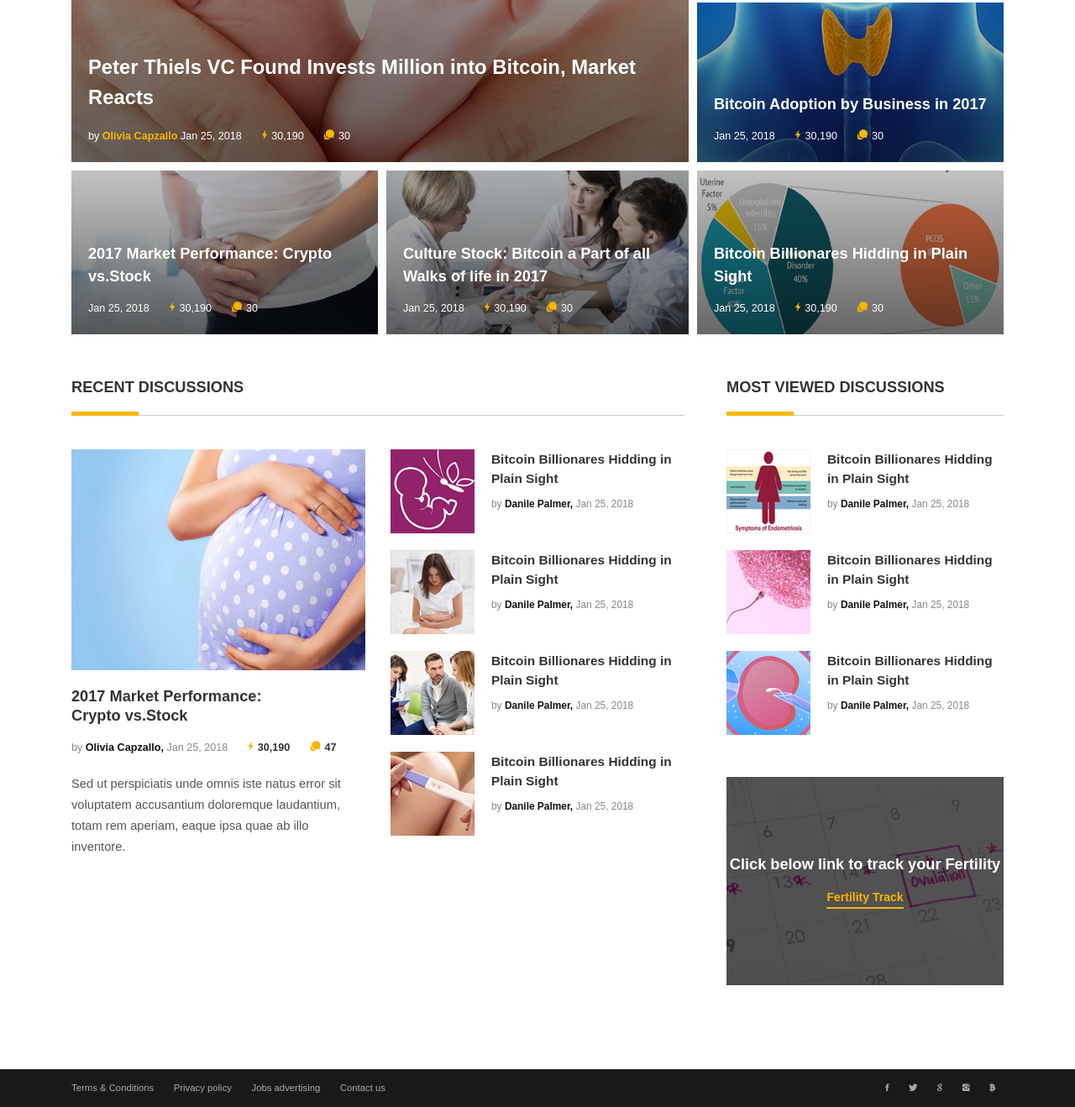
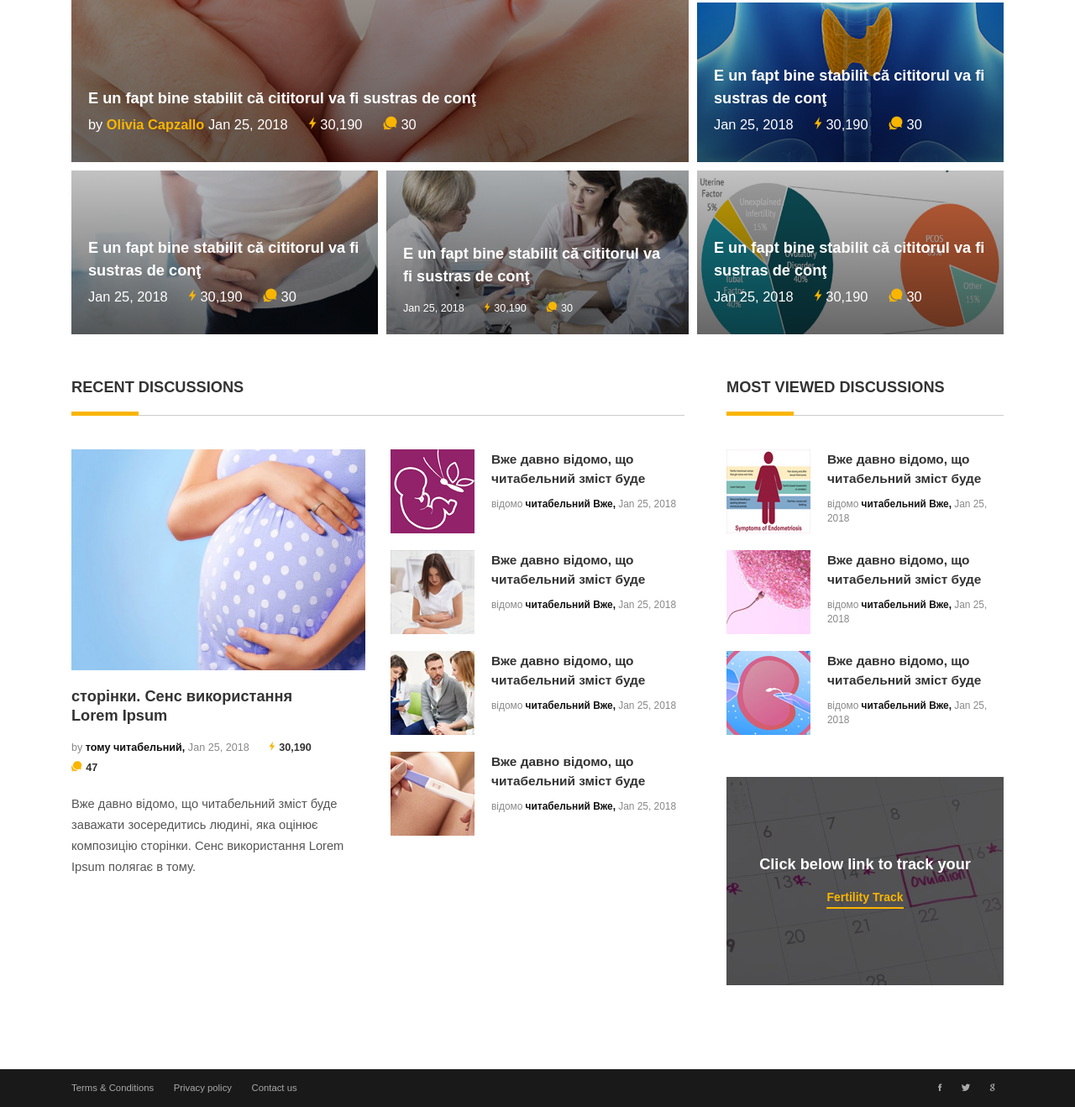
Before and after one commit to hemanth799/fruit_of_fertility, a plain HTML site: page index.html in a window 1280 px wide. Shown: the part 362-1680 px from the top of the page at 84% size. Drawn offline with Linux system fonts and the light colour scheme; files whose address does not match are found by name; a web font is replaced by a local one.

Commit message:
text_mod

```diff
--- a/index.html
+++ b/index.html
@@ -74,8 +74,7 @@
 						<div class="img-bg bg-1 bg-grad-layer-6"></div>
 
 						<div class="abs-blr color-white p-20 bg-sm-color-7">
-							<h3 class="mb-15 mb-sm-5 font-sm-13"><b>Peter Thiels VC Found Invests Million into Bitcoin,
-									Market Reacts</b></h3>
+							<h4 class="mb-10 mb-sm-5"><b>E un fapt bine stabilit că cititorul va fi sustras de conţ</b>
 							<ul class="list-li-mr-20">
 								<li>by <span class="color-primary"><b>Olivia Capzallo</b></span> Jan 25, 2018</li>
 								<li><i class="color-primary mr-5 font-12 ion-ios-bolt"></i>30,190</li>
@@ -94,7 +93,7 @@
 							<div class="img-bg bg-2 bg-grad-layer-6"></div>
 
 							<div class="abs-blr color-white p-20 bg-sm-color-7">
-								<h4 class="mb-10 mb-sm-5"><b>Russians Bisiops Condems Cryptocurrecy</b></h4>
+								<h4 class="mb-10 mb-sm-5"><b>E un fapt bine stabilit că cititorul va fi sustras de conţ</b>
 								<ul class="list-li-mr-20">
 									<li>Jan 25, 2018</li>
 									<li><i class="color-primary mr-5 font-12 ion-ios-bolt"></i>30,190</li>
@@ -111,7 +110,7 @@
 							<div class="img-bg bg-3 bg-grad-layer-6"></div>
 
 							<div class="abs-blr color-white p-20 bg-sm-color-7">
-								<h4 class="mb-10 mb-sm-5"><b>Bitcoin Adoption by Business in 2017</b></h4>
+								<h4 class="mb-10 mb-sm-5"><b>E un fapt bine stabilit că cititorul va fi sustras de conţ</b>
 								<ul class="list-li-mr-20">
 									<li>Jan 25, 2018</li>
 									<li><i class="color-primary mr-5 font-12 ion-ios-bolt"></i>30,190</li>
@@ -134,7 +133,7 @@
 						<div class="img-bg bg-4 bg-grad-layer-6"></div>
 
 						<div class="abs-blr color-white p-20 bg-sm-color-7">
-							<h4 class="mb-10 mb-sm-5"><b>2017 Market Performance: Crypto vs.Stock</b></h4>
+							<h4 class="mb-10 mb-sm-5"><b>E un fapt bine stabilit că cititorul va fi sustras de conţ</b>
 							<ul class="list-li-mr-20">
 								<li>Jan 25, 2018</li>
 								<li><i class="color-primary mr-5 font-12 ion-ios-bolt"></i>30,190</li>
@@ -152,7 +151,7 @@
 						<div class="img-bg bg-5 bg-grad-layer-6"></div>
 
 						<div class="abs-blr color-white p-20 bg-sm-color-7">
-							<h4 class="mb-10 mb-sm-5"><b>Culture Stock: Bitcoin a Part of all Walks of life in 2017</b>
+							<h4 class="mb-10 mb-sm-5"><b>E un fapt bine stabilit că cititorul va fi sustras de conţ</b>
 							</h4>
 							<ul class="list-li-mr-20">
 								<li>Jan 25, 2018</li>
@@ -171,7 +170,7 @@
 						<div class="img-bg bg-6 bg-grad-layer-6"></div>
 
 						<div class="abs-blr color-white p-20 bg-sm-color-7">
-							<h4 class="mb-10 mb-sm-5"><b>Bitcoin Billionares Hidding in Plain Sight</b></h4>
+							<h4 class="mb-10 mb-sm-5"><b>E un fapt bine stabilit că cititorul va fi sustras de conţ</b>
 							<ul class="list-li-mr-20">
 								<li>Jan 25, 2018</li>
 								<li><i class="color-primary mr-5 font-12 ion-ios-bolt"></i>30,190</li>
@@ -197,52 +196,52 @@
 
 						<div class="col-sm-6">
 							<img src="images/recent-news-1-600x450.jpg" alt="">
-							<h4 class="pt-20"><a href="#"><b>2017 Market Performance: <br />Crypto vs.Stock</b></a></h4>
+							<h4 class="pt-20"><a href="#"><b>сторінки. Сенс використання  <br />Lorem Ipsum</b></a></h4>
 							<ul class="list-li-mr-20 pt-10 pb-20">
-								<li class="color-lite-black">by <a href="#" class="color-black"><b>Olivia
-											Capzallo,</b></a>
+								<li class="color-lite-black">by <a href="#" class="color-black"><b>тому
+									читабельний,</b></a>
 									Jan 25, 2018</li>
 								<li><i class="color-primary mr-5 font-12 ion-ios-bolt"></i><b>30,190</b></li>
 								<li><i class="color-primary mr-5 font-12 ion-chatbubbles"></i><b>47</b></li>
 							</ul>
-							<p>Sed ut perspiciatis unde omnis iste natus error sit voluptatem accusantium
-								doloremque laudantium, totam rem aperiam, eaque ipsa quae ab illo inventore.</p>
+							<p>Вже давно відомо, що читабельний зміст буде заважати зосередитись людині,
+								яка оцінює композицію сторінки. Сенс використання Lorem Ipsum полягає в тому.</p>
 						</div><!-- col-sm-6 -->
 
 						<div class="col-sm-6">
 							<a class="oflow-hidden pos-relative mb-20 dplay-block" href="#">
 								<div class="wh-100x abs-tlr"><img src="images/polular-1-100x100.jpg" alt=""></div>
 								<div class="ml-120 min-h-100x">
-									<h5><b>Bitcoin Billionares Hidding in Plain Sight</b></h5>
-									<h6 class="color-lite-black pt-10">by <span class="color-black"><b>Danile
-												Palmer,</b></span> Jan 25, 2018</h6>
+									<h5><b>Вже давно відомо, що читабельний зміст буде</b></h5>
+									<h6 class="color-lite-black pt-10">відомо <span class="color-black"><b>читабельний
+										Вже,</b></span> Jan 25, 2018</h6>
 								</div>
 							</a><!-- oflow-hidden -->
 
 							<a class="oflow-hidden pos-relative mb-20 dplay-block" href="#">
 								<div class="wh-100x abs-tlr"><img src="images/polular-2-100x100.jpg" alt=""></div>
 								<div class="ml-120 min-h-100x">
-									<h5><b>Bitcoin Billionares Hidding in Plain Sight</b></h5>
-									<h6 class="color-lite-black pt-10">by <span class="color-black"><b>Danile
-												Palmer,</b></span> Jan 25, 2018</h6>
+									<h5><b>Вже давно відомо, що читабельний зміст буде</b></h5>
+									<h6 class="color-lite-black pt-10">відомо <span class="color-black"><b>читабельний
+										Вже,</b></span> Jan 25, 2018</h6>
 								</div>
 							</a><!-- oflow-hidden -->
 
 							<a class="oflow-hidden pos-relative mb-20 dplay-block" href="#">
 								<div class="wh-100x abs-tlr"><img src="images/polular-3-100x100.jpg" alt=""></div>
 								<div class="ml-120 min-h-100x">
-									<h5><b>Bitcoin Billionares Hidding in Plain Sight</b></h5>
-									<h6 class="color-lite-black pt-10">by <span class="color-black"><b>Danile
-												Palmer,</b></span> Jan 25, 2018</h6>
+									<h5><b>Вже давно відомо, що читабельний зміст буде</b></h5>
+									<h6 class="color-lite-black pt-10">відомо <span class="color-black"><b>читабельний
+										Вже,</b></span> Jan 25, 2018</h6>
 								</div>
 							</a><!-- oflow-hidden -->
 
 							<a class="oflow-hidden pos-relative mb-20 dplay-block" href="#">
 								<div class="wh-100x abs-tlr"><img src="images/polular-4-100x100.jpg" alt=""></div>
 								<div class="ml-120 min-h-100x">
-									<h5><b>Bitcoin Billionares Hidding in Plain Sight</b></h5>
-									<h6 class="color-lite-black pt-10">by <span class="color-black"><b>Danile
-												Palmer,</b></span> Jan 25, 2018</h6>
+									<h5><b>Вже давно відомо, що читабельний зміст буде</b></h5>
+									<h6 class="color-lite-black pt-10">відомо <span class="color-black"><b>читабельний
+										Вже,</b></span> Jan 25, 2018</h6>
 								</div>
 							</a><!-- oflow-hidden -->
 						</div><!-- col-sm-6 -->
@@ -262,27 +261,27 @@
 							<a class="oflow-hidden pos-relative mb-20 dplay-block" href="#">
 								<div class="wh-100x abs-tlr"><img src="images/polular-1-100x100_1.jpg" alt=""></div>
 								<div class="ml-120 min-h-100x">
-									<h5><b>Bitcoin Billionares Hidding in Plain Sight</b></h5>
-									<h6 class="color-lite-black pt-10">by <span class="color-black"><b>Danile
-												Palmer,</b></span> Jan 25, 2018</h6>
+									<h5><b>Вже давно відомо, що читабельний зміст буде</b></h5>
+									<h6 class="color-lite-black pt-10">відомо <span class="color-black"><b>читабельний
+										Вже,</b></span> Jan 25, 2018</h6>
 								</div>
 							</a><!-- oflow-hidden -->
 
 							<a class="oflow-hidden pos-relative mb-20 dplay-block" href="#">
 								<div class="wh-100x abs-tlr"><img src="images/polular-2-100x100_1.jpg" alt=""></div>
 								<div class="ml-120 min-h-100x">
-									<h5><b>Bitcoin Billionares Hidding in Plain Sight</b></h5>
-									<h6 class="color-lite-black pt-10">by <span class="color-black"><b>Danile
-												Palmer,</b></span> Jan 25, 2018</h6>
+									<h5><b>Вже давно відомо, що читабельний зміст буде</b></h5>
+									<h6 class="color-lite-black pt-10">відомо <span class="color-black"><b>читабельний
+										Вже,</b></span> Jan 25, 2018</h6>
 								</div>
 							</a><!-- oflow-hidden -->
 
 							<a class="oflow-hidden pos-relative mb-20 dplay-block" href="#">
 								<div class="wh-100x abs-tlr"><img src="images/polular-3-100x100_1.jpg" alt=""></div>
 								<div class="ml-120 min-h-100x">
-									<h5><b>Bitcoin Billionares Hidding in Plain Sight</b></h5>
-									<h6 class="color-lite-black pt-10">by <span class="color-black"><b>Danile
-												Palmer,</b></span> Jan 25, 2018</h6>
+									<h5><b>Вже давно відомо, що читабельний зміст буде</b></h5>
+									<h6 class="color-lite-black pt-10">відомо <span class="color-black"><b>читабельний
+										Вже,</b></span> Jan 25, 2018</h6>
 								</div>
 							</a><!-- oflow-hidden -->
 
@@ -293,7 +292,7 @@
 							<div class="abs-tblr bg-layer-7 text-center color-white">
 								<div class="dplay-tbl">
 									<div class="dplay-tbl-cell">
-										<h4><b>Click below link to track your Fertility</b></h4>
+										<h4><b>Click below link to track your</b></h4>
 										<a class="mt-15 color-primary link-brdr-btm-primary" href="#"><b>Fertility Track</b></a>
 									</div><!-- dplay-tbl-cell -->
 								</div><!-- dplay-tbl -->
@@ -316,15 +315,12 @@
 				<ul class="float-left float-sm-none list-a-plr-10 list-a-plr-sm-5 list-a-ptb-15 list-a-ptb-sm-10">
 					<li><a class="pl-0 pl-sm-10" href="#">Terms & Conditions</a></li>
 					<li><a href="#">Privacy policy</a></li>
-					<li><a href="#">Jobs advertising</a></li>
 					<li><a href="#">Contact us</a></li>
 				</ul>
 				<ul class="float-right float-sm-none list-a-plr-10 list-a-plr-sm-5 list-a-ptb-15 list-a-ptb-sm-5">
 					<li><a class="pl-0 pl-sm-10" href="#"><i class="ion-social-facebook"></i></a></li>
 					<li><a href="#"><i class="ion-social-twitter"></i></a></li>
 					<li><a href="#"><i class="ion-social-google"></i></a></li>
-					<li><a href="#"><i class="ion-social-instagram"></i></a></li>
-					<li><a href="#"><i class="ion-social-bitcoin"></i></a></li>
 				</ul>
 
 			</div><!-- oflow-hidden -->
```
